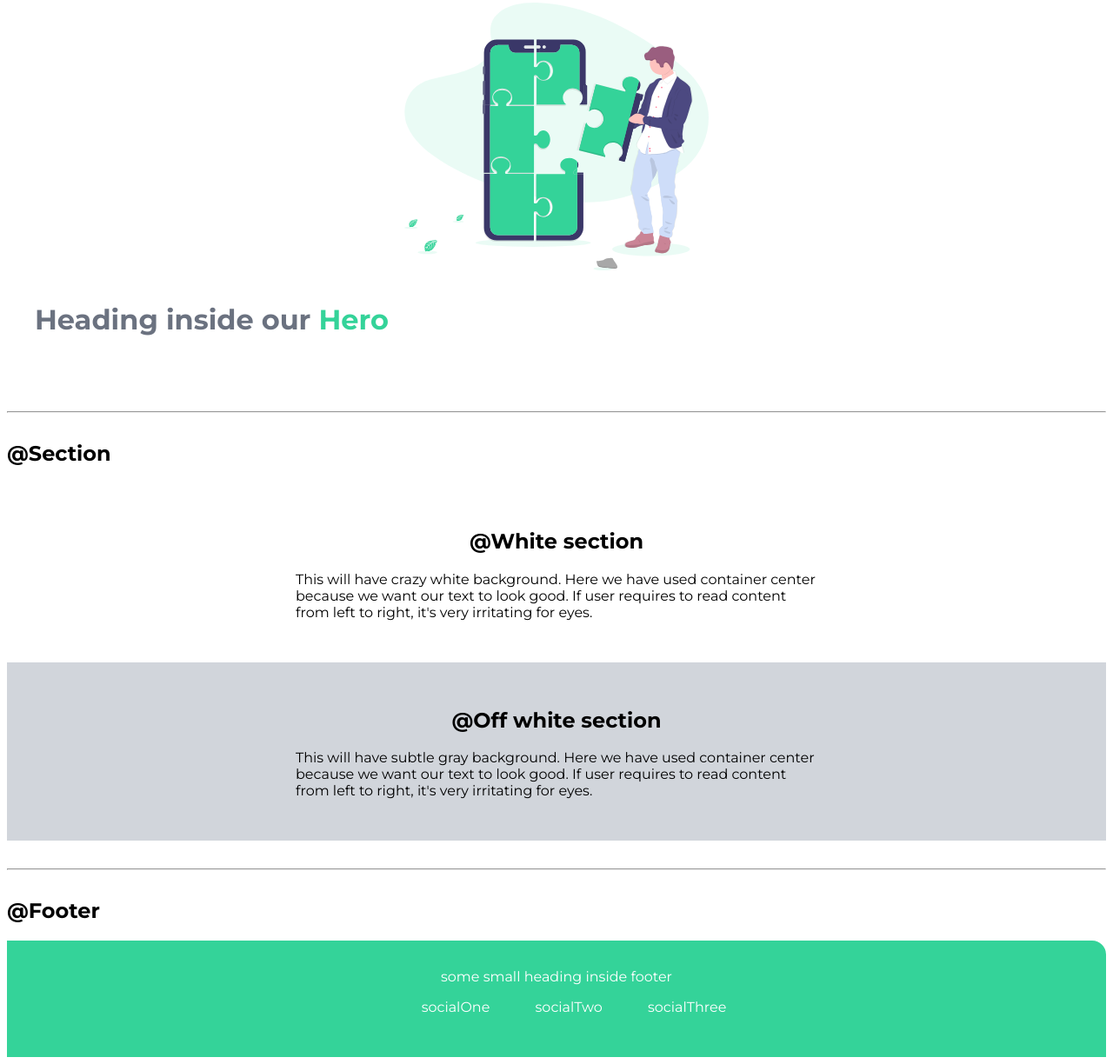
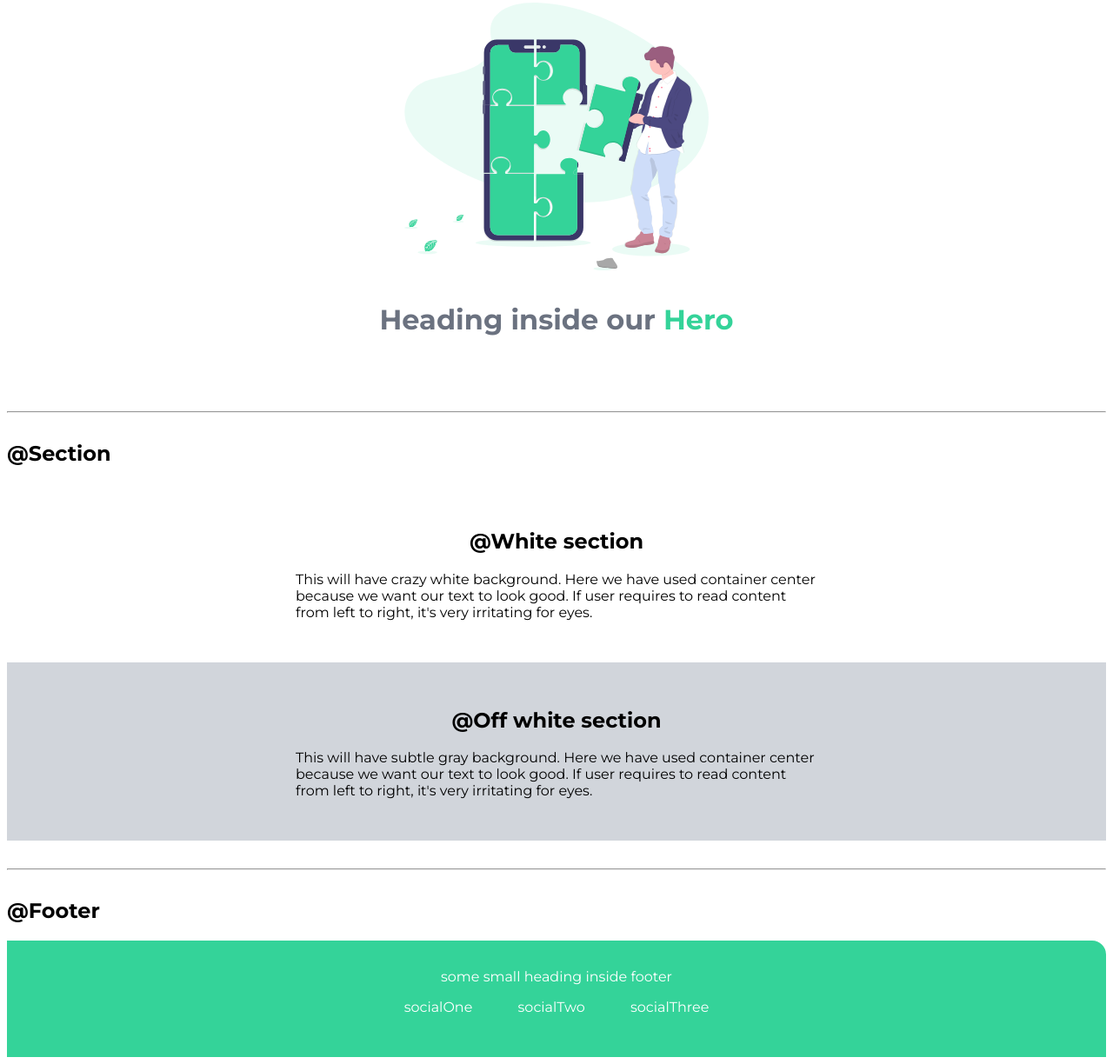
Before and after one commit to Hmrinal/Component-Library, a plain HTML site: page index.html in a window 1280 px wide. Shown: the part 1652-2876 px from the top of the page at 87% size. Drawn offline with Linux system fonts and the light colour scheme.

Commit message:
style: user agent stylesheet updated

```diff
--- a/styles.css
+++ b/styles.css
@@ -108,3 +108,12 @@ hr{
 .footer .link{
     color:white;
 }
+
+/***** User Agent Stylesheet *****/
+.footer ul{
+    padding-inline-start: 0px;
+}
+
+.hero .hero-heading{
+    text-align: center;
+}
```
